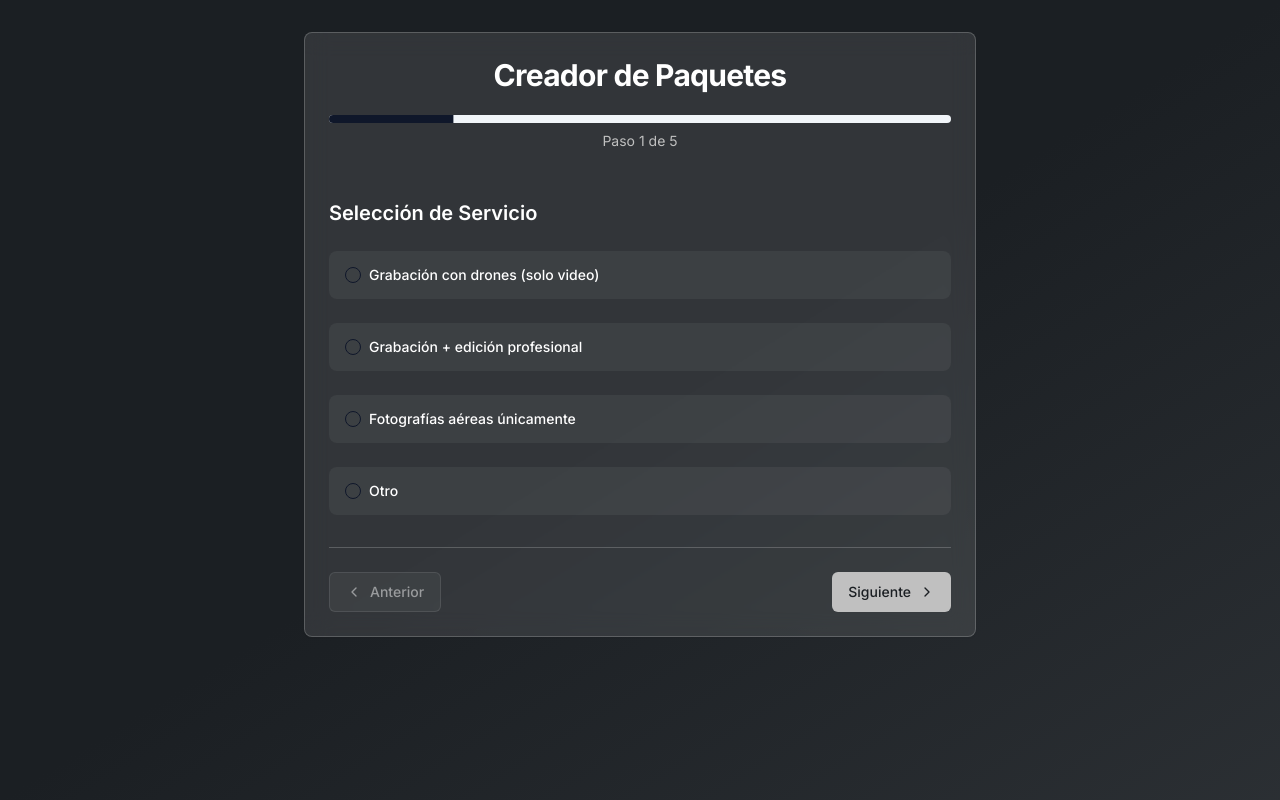
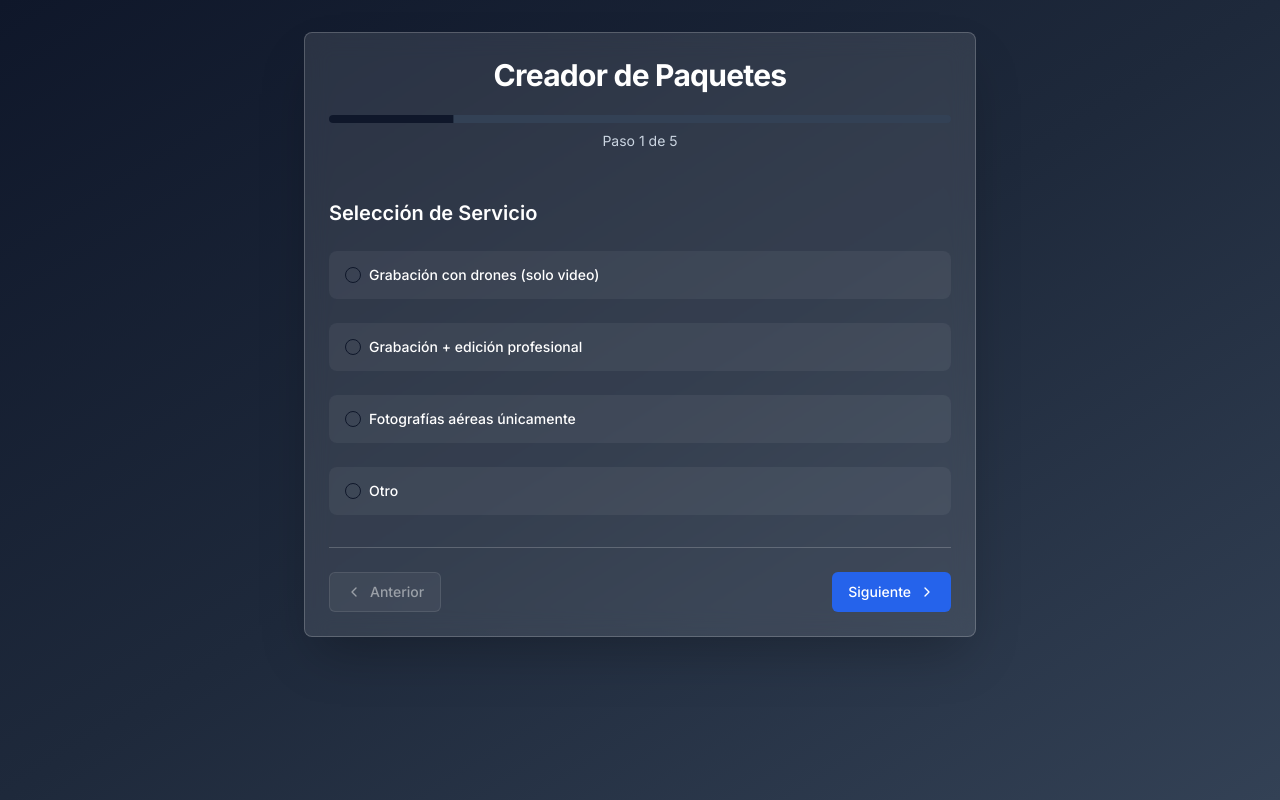
Before and after one commit to JUANWARE1/aerial-cinema-creations, a React (Vite) app: page /creador-de-paquetes in a window 1280 px wide. Built offline with nearby package versions, Linux system fonts and the light colour scheme.

Commit message:
Fix: Package creator route not rendering
Checks and resolves issues with the `/creador-de-paquetes` route not rendering correctly, including route registration, component import, console errors, and CSS integration.

```diff
--- a/src/components/PackageCreator/FormSummary.tsx
+++ b/src/components/PackageCreator/FormSummary.tsx
@@ -65,9 +65,9 @@ const FormSummary: React.FC<FormSummaryProps> = ({ formData, onBack }) => {
   };
 
   return (
-    <div className="min-h-screen bg-gradient-to-br from-drone-dark via-drone-dark/95 to-drone-gray/20 py-8 px-4">
+    <div className="min-h-screen bg-gradient-to-br from-slate-900 via-slate-800 to-slate-700 py-8 px-4">
       <div className="max-w-2xl mx-auto">
-        <Card className="bg-white/10 backdrop-blur-md border-white/20">
+        <Card className="bg-white/10 backdrop-blur-md border-white/20 shadow-2xl">
           <CardHeader className="text-center">
             <div className="flex justify-center mb-4">
               <CheckCircle className="w-16 h-16 text-green-400" />
@@ -75,52 +75,52 @@ const FormSummary: React.FC<FormSummaryProps> = ({ formData, onBack }) => {
             <CardTitle className="text-2xl md:text-3xl font-bold text-white mb-2">
               ¡Paquete Creado!
             </CardTitle>
-            <p className="text-drone-light">
+            <p className="text-slate-300">
               Revisa los detalles de tu paquete personalizado
             </p>
           </CardHeader>
 
           <CardContent className="p-6 space-y-6">
             <div className="grid gap-4">
-              <div className="bg-white/5 p-4 rounded-lg">
+              <div className="bg-white/5 p-4 rounded-lg border border-white/10">
                 <h3 className="text-lg font-semibold text-white mb-2">Servicio</h3>
-                <p className="text-drone-light">{getServiceLabel()}</p>
+                <p className="text-slate-300">{getServiceLabel()}</p>
               </div>
 
-              <div className="bg-white/5 p-4 rounded-lg">
+              <div className="bg-white/5 p-4 rounded-lg border border-white/10">
                 <h3 className="text-lg font-semibold text-white mb-2">Detalles del Evento</h3>
-                <div className="space-y-1 text-drone-light">
+                <div className="space-y-1 text-slate-300">
                   <p><span className="font-medium">Fecha:</span> {formData.date}</p>
                   <p><span className="font-medium">Ubicación:</span> {formData.location}</p>
                   <p><span className="font-medium">Tipo:</span> {getEventTypeLabel()}</p>
                 </div>
               </div>
 
-              <div className="bg-white/5 p-4 rounded-lg">
+              <div className="bg-white/5 p-4 rounded-lg border border-white/10">
                 <h3 className="text-lg font-semibold text-white mb-2">Requerimientos Técnicos</h3>
-                <div className="space-y-1 text-drone-light">
+                <div className="space-y-1 text-slate-300">
                   <p><span className="font-medium">Duración:</span> {getDurationLabel()}</p>
                   <p><span className="font-medium">Video editado:</span> {formData.editedVideo === 'yes' ? 'Sí' : 'No'}</p>
                   <p><span className="font-medium">Música:</span> {formData.music === 'yes' ? 'Sí' : formData.music === 'provide' ? 'Cliente la proporciona' : 'No'}</p>
                 </div>
               </div>
 
-              <div className="bg-white/5 p-4 rounded-lg">
+              <div className="bg-white/5 p-4 rounded-lg border border-white/10">
                 <h3 className="text-lg font-semibold text-white mb-2">Extras</h3>
-                <div className="space-y-1 text-drone-light">
+                <div className="space-y-1 text-slate-300">
                   {formData.verticalVideo && <p>• Video vertical para redes sociales</p>}
                   {formData.logo && <p>• Agregado de logotipo</p>}
                   {formData.expressDelivery && <p>• Entrega express (48h)</p>}
                   {formData.otherExtras && <p>• {formData.otherExtras}</p>}
                   {!formData.verticalVideo && !formData.logo && !formData.expressDelivery && !formData.otherExtras && (
-                    <p className="text-drone-gray">Sin extras seleccionados</p>
+                    <p className="text-slate-500">Sin extras seleccionados</p>
                   )}
                 </div>
               </div>
 
-              <div className="bg-white/5 p-4 rounded-lg">
+              <div className="bg-white/5 p-4 rounded-lg border border-white/10">
                 <h3 className="text-lg font-semibold text-white mb-2">Datos de Contacto</h3>
-                <div className="space-y-1 text-drone-light">
+                <div className="space-y-1 text-slate-300">
                   <p><span className="font-medium">Nombre:</span> {formData.fullName}</p>
                   <p><span className="font-medium">Email:</span> {formData.email}</p>
                   <p><span className="font-medium">Teléfono:</span> {formData.phone}</p>
--- a/src/components/PackageCreator/MultiStepForm.tsx
+++ b/src/components/PackageCreator/MultiStepForm.tsx
@@ -116,16 +116,16 @@ const MultiStepForm: React.FC = () => {
   }
 
   return (
-    <div className="min-h-screen bg-gradient-to-br from-drone-dark via-drone-dark/95 to-drone-gray/20 py-8 px-4">
+    <div className="min-h-screen bg-gradient-to-br from-slate-900 via-slate-800 to-slate-700 py-8 px-4">
       <div className="max-w-2xl mx-auto">
-        <Card className="bg-white/10 backdrop-blur-md border-white/20">
+        <Card className="bg-white/10 backdrop-blur-md border-white/20 shadow-2xl">
           <CardHeader className="text-center">
             <CardTitle className="text-2xl md:text-3xl font-bold text-white mb-4">
               Creador de Paquetes
             </CardTitle>
             <div className="space-y-2">
-              <Progress value={progress} className="w-full h-2" />
-              <p className="text-drone-light text-sm">
+              <Progress value={progress} className="w-full h-2 bg-slate-700" />
+              <p className="text-slate-300 text-sm">
                 Paso {currentStep} de {totalSteps}
               </p>
             </div>
@@ -153,7 +153,7 @@ const MultiStepForm: React.FC = () => {
                 onClick={prevStep}
                 disabled={currentStep === 1}
                 variant="outline"
-                className="flex items-center gap-2 bg-white/10 border-white/20 text-white hover:bg-white/20"
+                className="flex items-center gap-2 bg-white/10 border-white/20 text-white hover:bg-white/20 disabled:opacity-50"
               >
                 <ChevronLeft size={16} />
                 Anterior
@@ -161,7 +161,7 @@ const MultiStepForm: React.FC = () => {
 
               <Button
                 onClick={nextStep}
-                className="flex items-center gap-2 bg-drone-light hover:bg-drone-light/80 text-drone-dark"
+                className="flex items-center gap-2 bg-blue-600 hover:bg-blue-700 text-white"
               >
                 {currentStep === totalSteps ? 'Crear Paquete' : 'Siguiente'}
                 {currentStep !== totalSteps && <ChevronRight size={16} />}
--- a/src/pages/PackageCreator.tsx
+++ b/src/pages/PackageCreator.tsx
@@ -3,8 +3,10 @@ import React from 'react';
 import MultiStepForm from '@/components/PackageCreator/MultiStepForm';
 
 const PackageCreator: React.FC = () => {
+  console.log('PackageCreator component loaded');
+
   return (
-    <div className="min-h-screen bg-drone-dark">
+    <div className="min-h-screen">
       <MultiStepForm />
     </div>
   );
```
